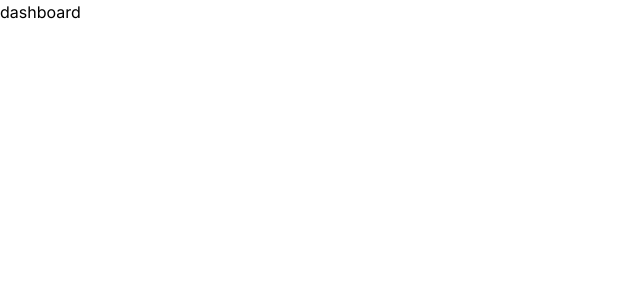
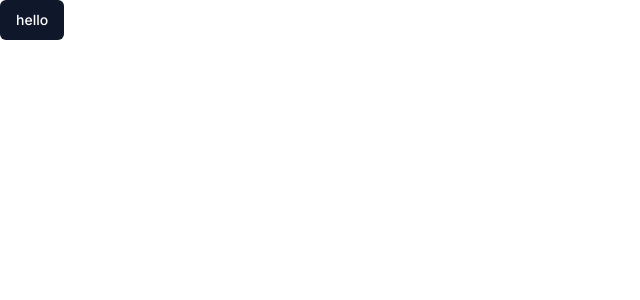
Before and after one commit to jyeharry/realtime-app, a Next.js app: page /dashboard in a window 1280 px wide. Shown: the top 300 px of the page, without its empty margins (0-640 px from the left). Built offline with nearby package versions, Linux system fonts and the light colour scheme.

Commit message:
Setup redis

```diff
--- a/package.json
+++ b/package.json
@@ -12,12 +12,14 @@
     "@types/node": "20.5.1",
     "@types/react": "18.2.20",
     "@types/react-dom": "18.2.7",
+    "@upstash/redis": "^1.22.0",
     "autoprefixer": "10.4.15",
     "class-variance-authority": "^0.7.0",
     "eslint": "8.47.0",
     "eslint-config-next": "13.4.19",
     "lucide-react": "^0.268.0",
     "next": "13.4.19",
+    "next-auth": "^4.23.1",
     "postcss": "8.4.28",
     "react": "18.2.0",
     "react-dom": "18.2.0",
--- a/src/app/dashboard/page.tsx
+++ b/src/app/dashboard/page.tsx
@@ -1,9 +1,10 @@
+import Button from '@/components/ui/Button'
 import { FC } from 'react'
 
 interface PageProps {}
 
 const Page: FC<PageProps> = ({}) => {
-  return <div>dashboard</div>
+  return <Button>hello</Button>
 }
 
 export default Page
--- a/src/app/page.tsx
+++ b/src/app/page.tsx
@@ -1,7 +1,5 @@
-import Button from "@/components/ui/Button";
-
-export default function Home() {
+export default async function Home() {
   return (
-    <Button>hello</Button>
+    <div className="text-red-500">hello world!</div>
   )
 }
--- /dev/null
+++ b/src/lib/db.ts
@@ -0,0 +1,6 @@
+import { Redis } from '@upstash/redis'
+
+export const db = new Redis({
+  url: process.env.UPSTASH_REDIS_REST_URL || '',
+  token: process.env.UPSTASH_REDIS_REST_TOKEN || '',
+})
```
Also changed, not shown: 2 other files (tests, documents, lock files or other folders).
